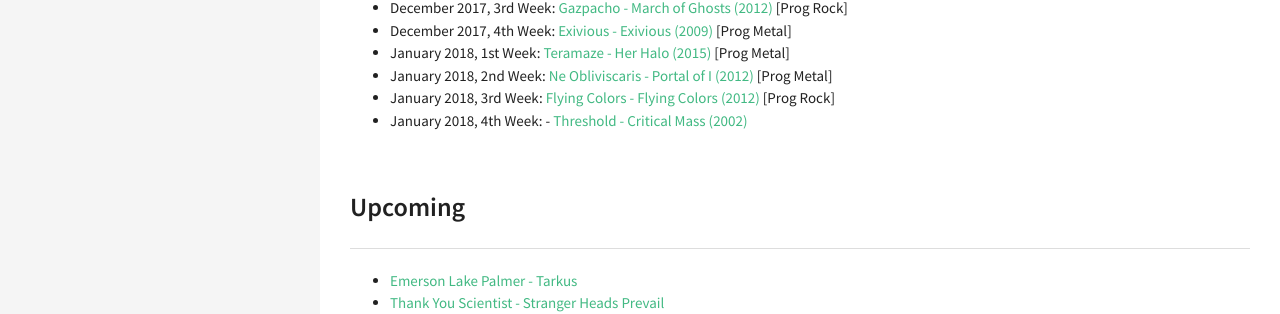
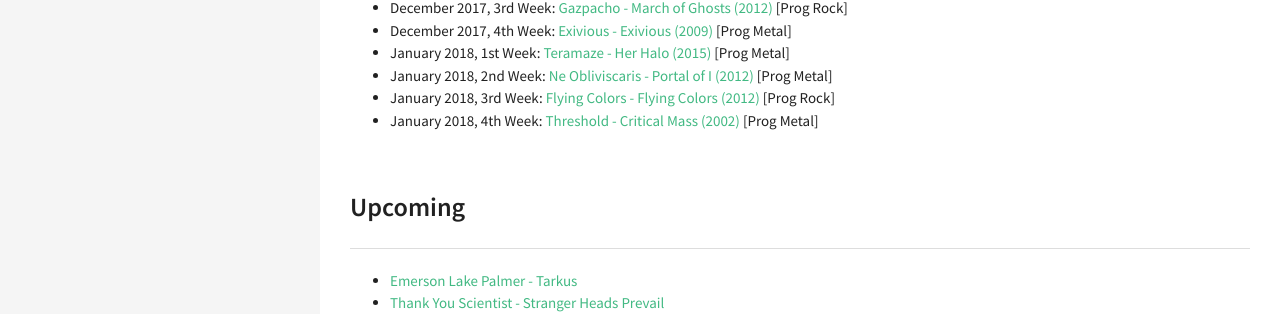
Before and after one commit to skrish13/skrish13.github.io, a Jekyll site: the page built from music/2017-10-14-aotw.md, in a window 1280 px wide. Shown: the part 1046-1360 px from the top of the page. Built offline with Jekyll 4.4.1, drawn with Linux system fonts in a browser that asks for light colours; comment, search, counter and statistics services are not loaded.

Commit message:
updated aotw

```diff
--- a/music/2017-10-14-aotw.md
+++ b/music/2017-10-14-aotw.md
@@ -36,7 +36,7 @@ In upcoming months, mostly works from these artists will be here. Please tell me
 - January 2018, 1st Week: [Teramaze - Her Halo (2015)](https://open.spotify.com/album/3bzDot2MV28Mio5JIfaZJD) [Prog Metal]
 - January 2018, 2nd Week: [Ne Obliviscaris - Portal of I (2012)](https://open.spotify.com/album/7feTPMrjlEF9yEFhBgS2qI) [Prog Metal]
 - January 2018, 3rd Week: [Flying Colors - Flying Colors (2012)](https://open.spotify.com/album/6Ef02ae9FloRxqFKG7Ie7A) [Prog Rock]
-- January 2018, 4th Week: - [Threshold - Critical Mass (2002)](https://open.spotify.com/album/4ee4I7knU48yH7OXHYVn4Y)
+- January 2018, 4th Week: [Threshold - Critical Mass (2002)](https://open.spotify.com/album/4ee4I7knU48yH7OXHYVn4Y) [Prog Metal]
 
 ## Upcoming
 
```
